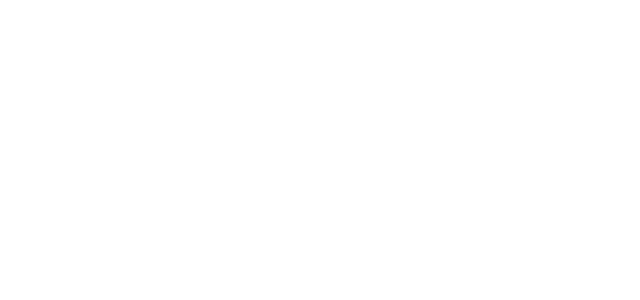
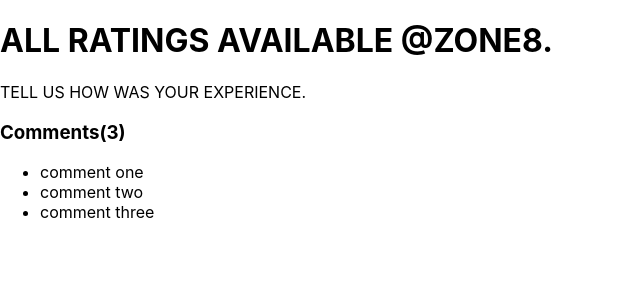
Before and after one commit to ReicaD/Service-Rating, a React (Create React App) app in the folder ratings/: page / in a window 1280 px wide. Shown: the top 300 px of the page, without its empty margins (0-640 px from the left). Built offline with nearby package versions, Linux system fonts and the light colour scheme; the HTML template or start-up script is replaced by a standard one.

Commit message:
Added notes on JSX

```diff
--- a/ratings/src/App.js
+++ b/ratings/src/App.js
@@ -1,10 +1,43 @@
 import React from "react";
 
 function App() {
-  return React.createElement(
-    "div",
-    { className: "container" },
-    React.createElement("h1", {})
+  const title = "ALL RATINGS AVAILABLE @ZONE8.";
+  const body = "Tell us how was your experience.";
+  const comments = [
+    { id: 1, text: "comment one" },
+    { id: 2, text: "comment two" },
+    { id: 3, text: "comment three" },
+  ];
+  const loading = false;
+  const showComments = true;
+  if (loading) return <hi>Please Wait...</hi>;
+
+  const commentBlock = (
+    <div className="comments">
+      <h3> Comments({comments.length})</h3>
+      <ul>
+        {/* returning a function .map()inform of a jsx */}
+        {comments.map((comment, index) => (
+          // adding a list of comments inform of text and an attribute key
+          <li key={index}> {comment.text}</li>
+        ))}
+      </ul>
+    </div>
+  );
+  const verifyUser =(
+    <div>
+      <p>please log in to Add Reviews @ZONE8</p>
+    </div>
+  )
+
+  return (
+    <div className="container">
+      <h1>{title.toUpperCase()}</h1>
+      <p>{body.toUpperCase()}</p>
+      {/* the altenary && is to add a boolean instead of adding No in the If statement */}
+      {showComments && commentBlock}
+      {/* //{Math.random() * (3 + 3)} */}
+    </div>
   );
 }
 
```
